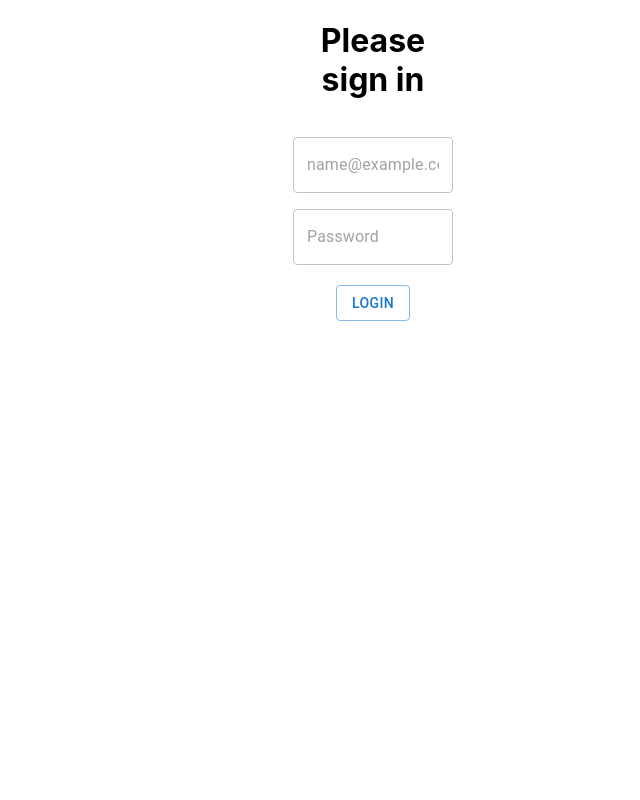
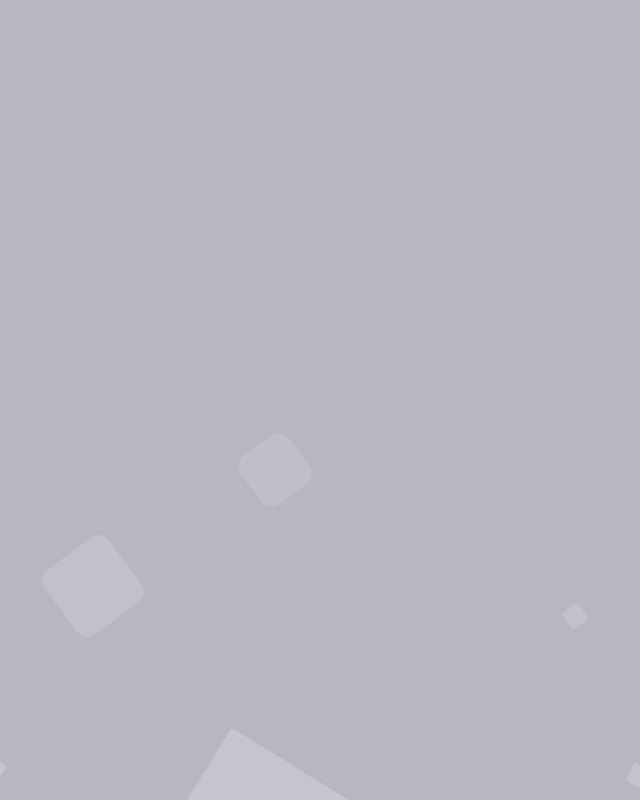
Before and after one commit to saashd/todo-app, a React (Create React App) app in the folder client/: page /login in a window 1280 px wide. Shown: the top 800 px of the page, without its empty margins (267-907 px from the left). Built offline with nearby package versions, Linux system fonts and the light colour scheme.

Commit message:
added animated background routes changed

```diff
--- a/client/src/App.tsx
+++ b/client/src/App.tsx
@@ -1,6 +1,5 @@
 import React, {Dispatch} from 'react';
 import {BrowserRouter as Router, Route, Routes} from "react-router-dom";
-import Register from "./pages/Register";
 import Login from "./pages/Login";
 import WeeklyTasks from "./pages/Tasks/WeeklyTasks";
 import {User} from "./models/user";
@@ -8,25 +7,30 @@ import {setUser} from "./redux/actions/setUserAction";
 import {connect} from "react-redux";
 import Profile from "./pages/Profile";
 import DailyTask from "./pages/Tasks/DailyTask";
+import Background from "./components/Background/Background";
+import Welcome from "./pages/Welcome";
 
 function App() {
     return (
         <div style={{
             textAlign: 'center',
             width: '100vw',
-            height: '100vh'
+            height: '100vh',
         }}>
+            <Background/>
             <Router>
                 <Routes>
+                    <Route path={'/'} element={<DailyTask/>}/>
+                    <Route path={'/welcome'} element={<Welcome/>}/>
                     <Route path={'/login'} element={<Login/>}/>
-                    <Route path={'/'} element={<DailyTask/>}/>
-                    <Route path={'/register'} element={<Register/>}/>
                     <Route path={'/tasks'}>
-                        <Route index={true} element={<WeeklyTasks/>}/>
+                    <Route index={true} element={<WeeklyTasks/>}/>
+                    <Route path={'/tasks/daily'} element={<DailyTask/>}/>
                     </Route>
                     <Route path={'/profile'} element={<Profile/>}/>
                 </Routes>
             </Router>
+
         </div>
     );
 }
--- /dev/null
+++ b/client/src/components/Background/Background.tsx
@@ -0,0 +1,24 @@
+import React from "react";
+import "./background.css"
+
+function Background() {
+    return (
+        <div className="area">
+            <ul className="circles">
+                <li></li>
+                <li></li>
+                <li></li>
+                <li></li>
+                <li></li>
+                <li></li>
+                <li></li>
+                <li></li>
+                <li></li>
+                <li></li>
+            </ul>
+        </div>
+    );
+
+}
+
+export default Background
--- /dev/null
+++ b/client/src/components/Background/background.css
@@ -0,0 +1,128 @@
+
+*{
+    margin: 0px;
+    padding: 0px;
+}
+
+.area{
+    background: #bab6c1;
+    width: 100%;
+    height:100vh;
+
+
+}
+
+.circles{
+    position: absolute;
+    top: 0;
+    left: 0;
+    width: 100%;
+    height: 100%;
+    overflow: hidden;
+}
+
+.circles li{
+    position: absolute;
+    display: block;
+    list-style: none;
+    width: 20px;
+    height: 20px;
+    background: rgba(255, 255, 255, 0.2);
+    animation: animate 25s linear infinite;
+    bottom: -150px;
+
+}
+
+.circles li:nth-child(1){
+    left: 25%;
+    width: 80px;
+    height: 80px;
+    animation-delay: 0s;
+}
+
+
+.circles li:nth-child(2){
+    left: 10%;
+    width: 20px;
+    height: 20px;
+    animation-delay: 2s;
+    animation-duration: 12s;
+}
+
+.circles li:nth-child(3){
+    left: 70%;
+    width: 20px;
+    height: 20px;
+    animation-delay: 4s;
+}
+
+.circles li:nth-child(4){
+    left: 40%;
+    width: 60px;
+    height: 60px;
+    animation-delay: 0s;
+    animation-duration: 18s;
+}
+
+.circles li:nth-child(5){
+    left: 65%;
+    width: 20px;
+    height: 20px;
+    animation-delay: 0s;
+}
+
+.circles li:nth-child(6){
+    left: 75%;
+    width: 110px;
+    height: 110px;
+    animation-delay: 3s;
+}
+
+.circles li:nth-child(7){
+    left: 35%;
+    width: 150px;
+    height: 150px;
+    animation-delay: 7s;
+}
+
+.circles li:nth-child(8){
+    left: 50%;
+    width: 25px;
+    height: 25px;
+    animation-delay: 15s;
+    animation-duration: 45s;
+}
+
+.circles li:nth-child(9){
+    left: 20%;
+    width: 15px;
+    height: 15px;
+    animation-delay: 2s;
+    animation-duration: 35s;
+}
+
+.circles li:nth-child(10){
+    left: 85%;
+    width: 150px;
+    height: 150px;
+    animation-delay: 0s;
+    animation-duration: 11s;
+}
+
+
+
+@keyframes animate {
+
+    0%{
+        transform: translateY(0) rotate(0deg);
+        opacity: 1;
+        border-radius: 0;
+    }
+
+    100%{
+        transform: translateY(-1000px) rotate(720deg);
+        opacity: 0;
+        border-radius: 50%;
+    }
+
+}
--- a/client/src/components/ListItems.tsx
+++ b/client/src/components/ListItems.tsx
@@ -1,51 +1,28 @@
-import {makeStyles} from "@mui/styles";
-import {List, ListItem, ListItemText} from "@mui/material";
+import {ListItem, ListItemText, Stack} from "@mui/material";
 import React, {useState} from "react";
 import {Link} from "react-router-dom";
 
-const useStyles = makeStyles(() => ({
-        root: {
-            '&.Mui-selected': {
-                background: 'rgba(63,81,181,0.11)',
-                color: '#3f51b5',
-                '& path': {
-                    fill: '#3f51b5',
-                }
-            },
-            "&:hover": {
-                background: 'rgba(63,81,181,0.11)'
-            },
-            '&.active, &:hover, &.active:hover': {
-                '& path': {
-                    fill: '#3f51b5',
-                }
-            }
-        },
-
-    }
-));
 
 function ListItems() {
-    let classes = useStyles();
     const [selectedIndex, setSelectedIndex] = useState<number>();
     const handleListItemClick = (event: React.MouseEvent<HTMLAnchorElement, MouseEvent>, index: number) => {
         setSelectedIndex(index);
     };
     return (
-        <div style={{paddingLeft: 5}}>
-            <List>
-                {[{index: 1, linkTo: "/", title: "My Day"},
+        <Stack direction="row" >
+            {[{index: 1, linkTo: "/tasks/daily", title: "My Day"},
                 {index: 2, linkTo: "/tasks", title: "My Week"},
             ].map((item, index) => (
-                    <ListItem key={item.index}
+                <ListItem
+                    style={{width: "max-content"}}
+                    key={item.index}
                     selected={selectedIndex === item.index}
                     onClick={(event) => handleListItemClick(event, item.index)}
-                              className={classes.root} button component={Link} to={item.linkTo}>
+                    button component={Link} to={item.linkTo}>
                     <ListItemText primary={item.title}/>
                 </ListItem>
             ))}
-            </List>
-        </div>
+        </Stack>
     );
 }
 
--- a/client/src/components/Nav.tsx
+++ b/client/src/components/Nav.tsx
@@ -6,7 +6,7 @@ import {User} from "../models/user";
 import {handleError} from "../API";
 import {
     AppBar,
-    CssBaseline, Divider, Drawer,
+    CssBaseline,
     IconButton,
     Toolbar,
     Tooltip,
@@ -16,8 +16,6 @@ import ExitToAppIcon from '@mui/icons-material/ExitToApp';
 import AccountCircleIcon from '@mui/icons-material/AccountCircle';
 import ListItems from "./ListItems";
 
-
-const drawerWidth = 240;
 
 function Nav(props: { user: User }) {
 
@@ -33,16 +31,17 @@ function Nav(props: { user: User }) {
     };
 
     if (signout) {
-        return <Navigate to={'/login'}/>;
+        return <Navigate to={'/welcome'}/>;
     }
     return (
         <div>
             <CssBaseline/>
-            <AppBar position="fixed" style={{background:"#673ab7"}}>
+            <AppBar position="fixed" style={{background: "#673ab7"}}>
                 <Toolbar>
-                    <Typography variant="h6" style={{fontFamily: "cursive"}} color="inherit">
+                    <Typography variant="h6" style={{fontFamily: "cursive", paddingRight: "2%"}} color="inherit">
                         Welcome {props.user.name}
                     </Typography>
+                    <ListItems/>
                     <div style={{flexGrow: 1}}/>
 
                     <Tooltip title="Profile" aria-label="Profile" arrow>
@@ -57,14 +56,6 @@ function Nav(props: { user: User }) {
                     </Tooltip>
                 </Toolbar>
             </AppBar>
-            <Drawer variant="permanent"
-                    sx={{
-                        '& .MuiDrawer-paper': {boxSizing: 'border-box', width: drawerWidth,height: 'calc(100% - 64px)', top: 64,},
-                    }}>
-                <Divider/>
-                <ListItems/>
-            </Drawer>
-
         </div>
     );
 }
```
Lines whose indentation alone changed are shown as unchanged.
